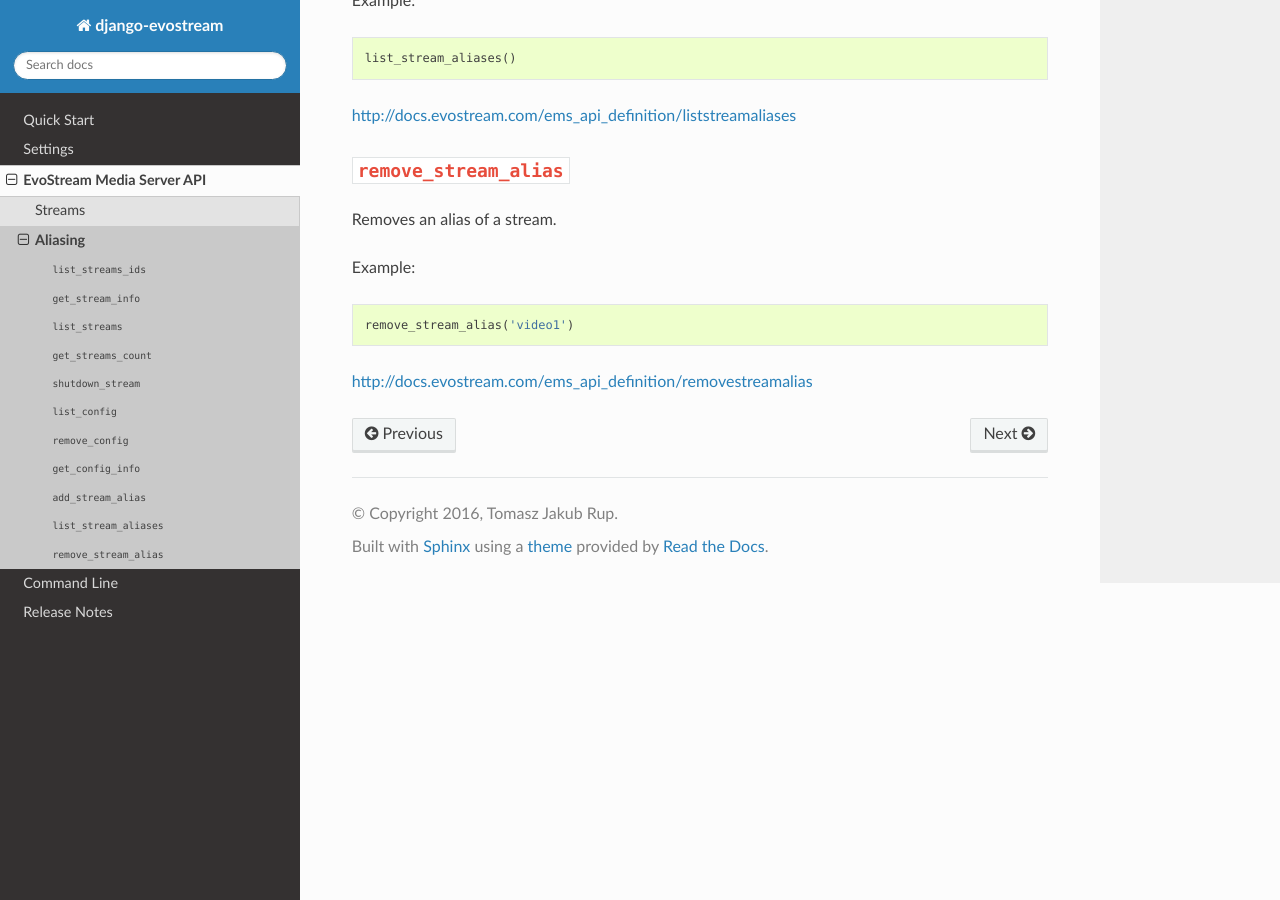
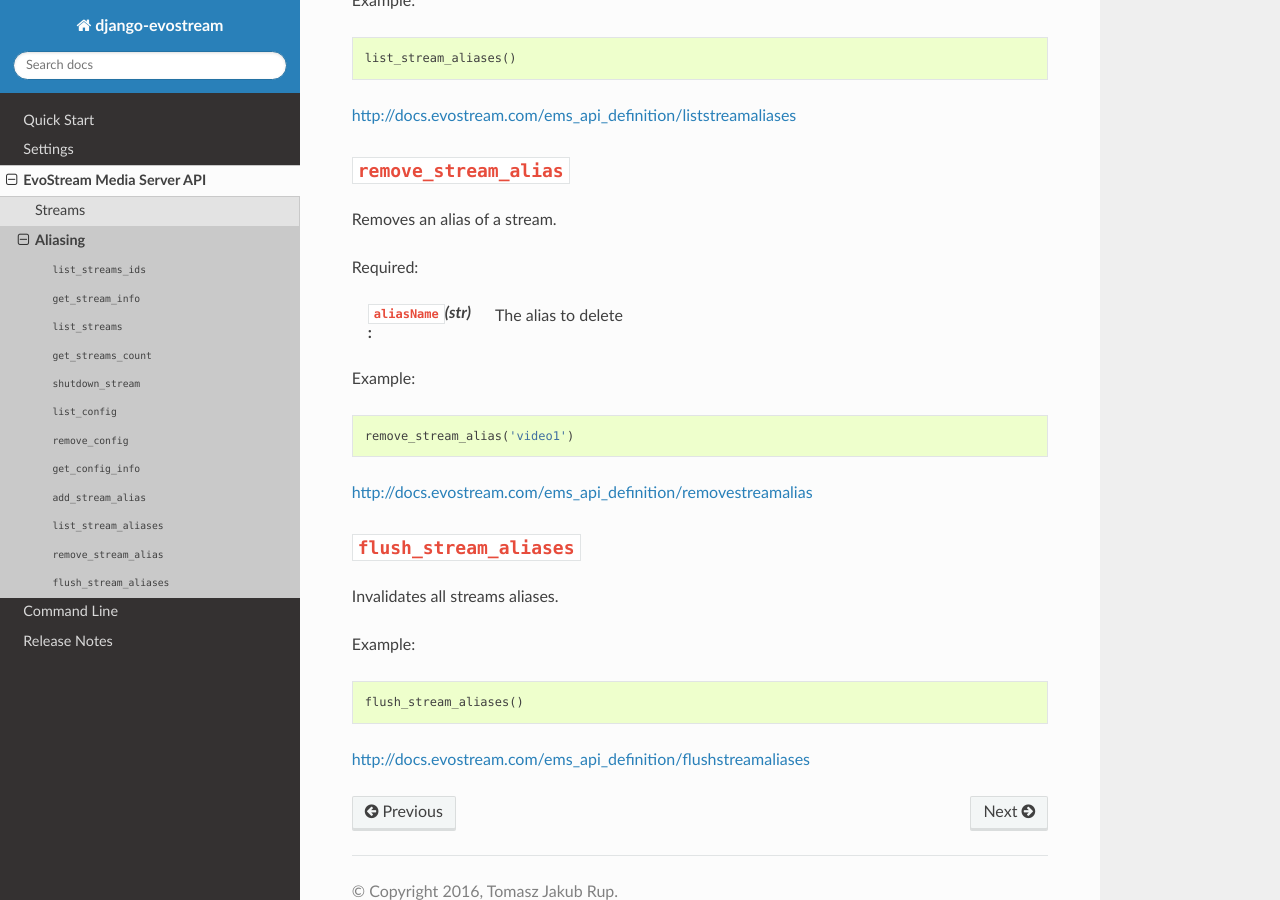
Before and after one commit to tomi77/django-evostream, a Sphinx documentation site: the page built from docs/api_aliasing.rst, in a window 1280 px wide and 900 px high, scrolled down 4382 px. Built offline with Sphinx 7.4.7 and the Read the Docs theme 2.0.0, drawn with Linux system fonts in a browser that asks for light colours; the version number could not be read and is left out.

Commit message:
new command: flushstreamaliases

```diff
--- a/docs/api_aliasing.rst
+++ b/docs/api_aliasing.rst
@@ -213,9 +213,26 @@ http://docs.evostream.com/ems_api_definition/liststreamaliases
 
 Removes an alias of a stream.
 
+Required:
+
+:``aliasName`` `(str)`:
+    The alias to delete
+
 Example:
 ::
 
  remove_stream_alias('video1')
 
 http://docs.evostream.com/ems_api_definition/removestreamalias
+
+``flush_stream_aliases``
+========================
+
+Invalidates all streams aliases.
+
+Example:
+::
+
+ flush_stream_aliases()
+
+http://docs.evostream.com/ems_api_definition/flushstreamaliases
--- a/docs/release_notes/v0.2b1.rst
+++ b/docs/release_notes/v0.2b1.rst
@@ -16,6 +16,7 @@
  * add_stream_alias
  * list_stream_aliases
  * remove_stream_alias
+ * flush_stream_aliases
 
 * Command Line
 
@@ -26,3 +27,4 @@
  * addstreamalias
  * liststreamaliases
  * removestreamalias
+ * flushstreamaliases
```
Also changed, not shown: docs/cli.rst (+10 -0 lines), 2 other files.
